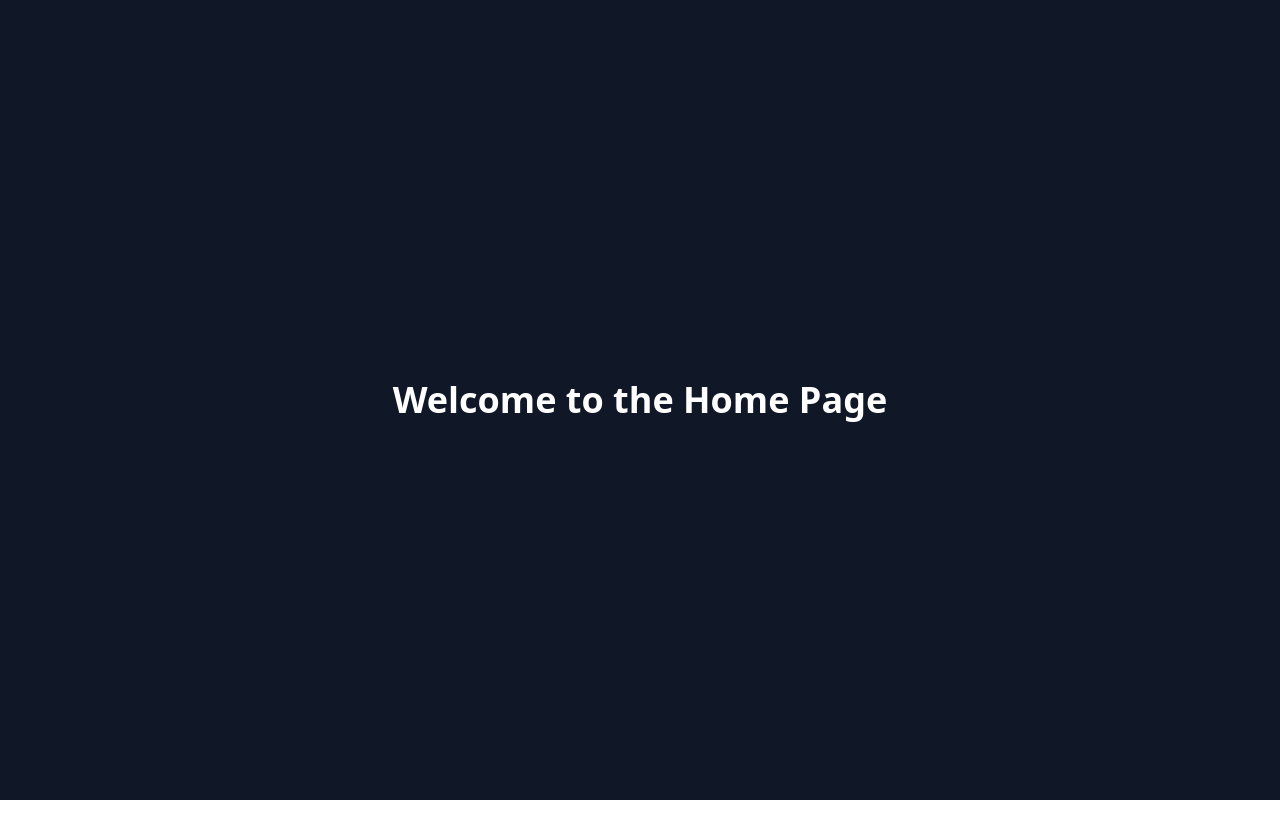
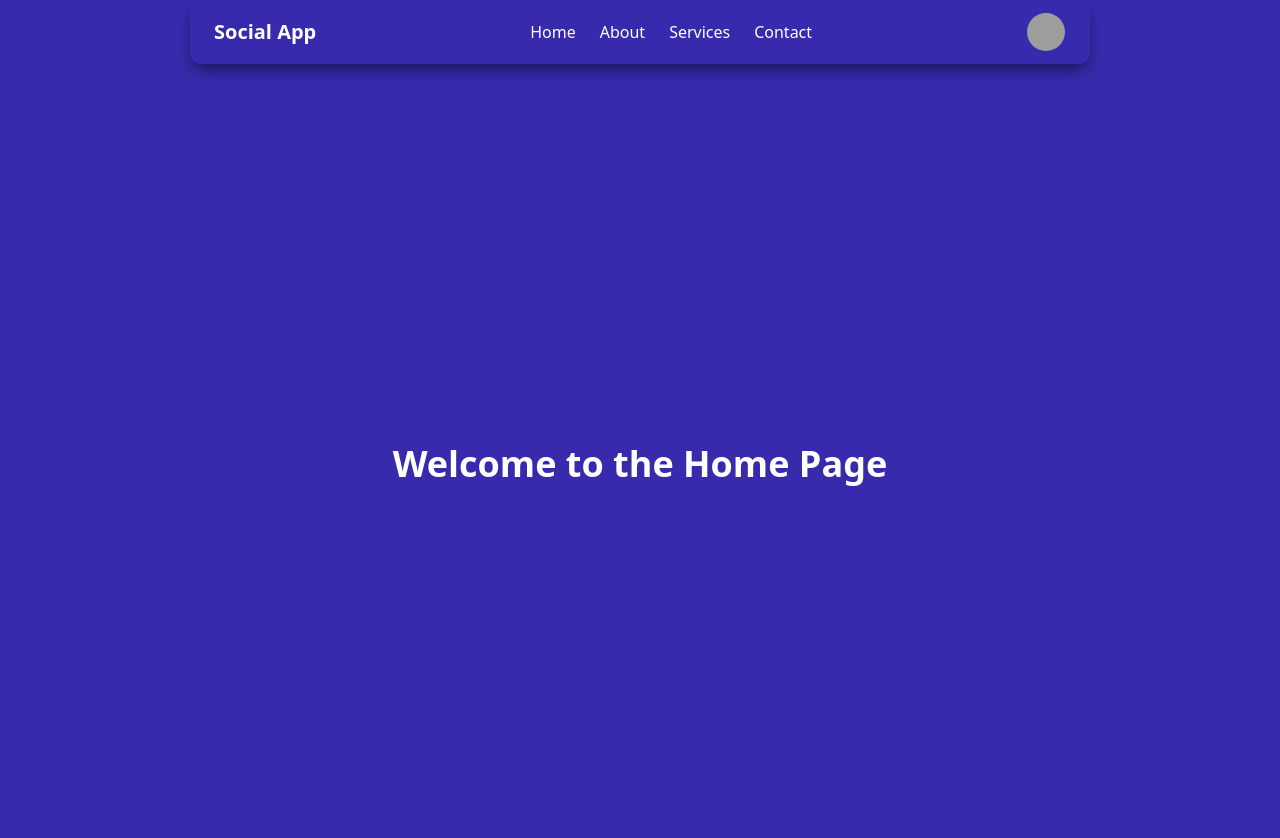
Before and after one commit to Aymansaeed9542/SocialApp, a React (Vite) app: page / in a window 1280 px wide. Shown: the top 838 px of the page. Before the commit the page ends 800 px from the top, so only its background shows below. Built offline with nearby package versions, Linux system fonts and the light colour scheme; grey boxes are pictures that could not be loaded.

Commit message:
Setup routing, responsive navbar, and login page structure

```diff
--- a/package.json
+++ b/package.json
@@ -10,11 +10,15 @@
     "preview": "vite preview"
   },
   "dependencies": {
+    "@fortawesome/fontawesome-free": "^7.0.0",
     "@studio-freight/lenis": "^1.0.42",
     "@tailwindcss/vite": "^4.1.11",
+    "axios": "^1.11.0",
+    "gsap": "^3.13.0",
     "lenis": "^1.3.8",
     "react": "^19.1.1",
     "react-dom": "^19.1.1",
+    "react-router-dom": "^7.8.1",
     "tailwindcss": "^4.1.11"
   },
   "devDependencies": {
@@ -22,6 +26,7 @@
     "@types/react": "^19.1.10",
     "@types/react-dom": "^19.1.7",
     "@vitejs/plugin-react": "^5.0.0",
+    "daisyui": "^5.0.50",
     "eslint": "^9.33.0",
     "eslint-plugin-react-hooks": "^5.2.0",
     "eslint-plugin-react-refresh": "^0.4.20",
--- a/src/App.css
+++ b/src/App.css
@@ -1 +1,2 @@
 @import "tailwindcss";
+@plugin "daisyui";
--- a/src/App.jsx
+++ b/src/App.jsx
@@ -1,11 +1,29 @@
+import { createBrowserRouter, RouterProvider } from 'react-router-dom'
 import './App.css'
 import Home from './Components/home/home.jsx'
+import NotFoundPage from './Components/notFoundPage/notFoundPage.jsx'
+import Login from './Components/login/login.jsx'
+import Register from './Components/register/register.jsx'
+import Layout   from './Components/layout/layout.jsx'
 
 function App() {
+const router =  createBrowserRouter([
+{path : "" , element : <Layout /> , children : [
+  {index : true , element : <Home />},
+  {path : "home" , element : <Home />},
+  {path : "register" , element : <Register />},
+  {path : "login" , element : <Login />},
+  {path : "*" , element : <NotFoundPage />},
+
+
+]}
+])
+
+
 
   return (
     <>
-      <Home />
+      <RouterProvider router={router} />
     </>
   )
 }
--- a/src/Components/home/home.jsx
+++ b/src/Components/home/home.jsx
@@ -2,7 +2,7 @@
 import React from 'react';
 export default function Home() {
   return (
- <div className="min-h-screen bg-gray-900 text-white flex flex-col items-center justify-center space-y-8 p-8">
+ <div className="min-h-screen bg-indigo-800 text-white flex flex-col items-center justify-center space-y-8 p-8">
     <h1 className="text-4xl font-bold">Welcome to the Home Page</h1>
 </div>
 
--- a/src/Components/layout/layout.jsx
+++ b/src/Components/layout/layout.jsx
@@ -1,8 +1,14 @@
 import React from 'react'
+import Home from '../home/home'
+import { Outlet } from 'react-router-dom'
+import AppNavbar from '../navbar/navbar'
 
 const layout = () => {
   return (
-    <div>layout</div>
+    <main className="min-h-screen bg-indigo-800">
+      <AppNavbar />
+      <Outlet />
+    </main>
   )
 }
 
--- /dev/null
+++ b/src/Components/login/login.jsx
@@ -0,0 +1,9 @@
+import React from 'react'
+
+const Login = () => {
+  return (
+    <div>hello from login page</div>
+  )
+}
+
+export default Login
--- a/src/Components/navbar/navbar.jsx
+++ b/src/Components/navbar/navbar.jsx
@@ -1,9 +1,46 @@
-import React from 'react'
+import React from "react";
 
-const navbar = () => {
+const Navbar = () => {
   return (
-    <div>navbar</div>
-  )
-}
+    <nav className="sticky top-0 z-50 bg-indigo-800 mx-auto mt-0 rounded-xl w-[90%] sm:w-[700px] lg:w-[900px]" style={{boxShadow: '0 8px 15px -3px rgba(0, 0, 0, 0.5)'}}>
+      <div className="flex items-center justify-between px-6 h-16">
 
-export default navbar
+        {/* Logo */}
+        <div className="text-white font-bold text-xl">
+          Social App
+        </div>
+
+        {/* Links */}
+        <div className="hidden md:flex space-x-6 text-white">
+          <a href="#" className="hover:text-indigo-300">Home</a>
+          <a href="#" className="hover:text-indigo-300">About</a>
+          <a href="#" className="hover:text-indigo-300">Services</a>
+          <a href="#" className="hover:text-indigo-300">Contact</a>
+        </div>
+
+        {/* Avatar + Dropdown */}
+        <div className="dropdown dropdown-end">
+          <div tabIndex={0} role="button" className="btn btn-ghost btn-circle avatar">
+            <div className="w-10 rounded-full">
+              <img
+                alt="profile"
+                src="https://img.daisyui.com/images/stock/photo-1534528741775-53994a69daeb.webp"
+              />
+            </div>
+          </div>
+          <ul
+            tabIndex={0}
+            className="menu menu-sm dropdown-content rounded-box z-10 mt-3 w-52 p-2 shadow text-white"
+          >
+            <li><a>Profile</a></li>
+            <li><a>Settings</a></li>
+            <li><a>Logout</a></li>
+          </ul>
+        </div>
+
+      </div>
+    </nav>
+  );
+};
+
+export default Navbar;
--- /dev/null
+++ b/src/Components/notFoundPage/notFoundPage.jsx
@@ -0,0 +1,21 @@
+import React from 'react'
+
+const NotFoundPage = () => {
+    return (
+        <main>
+            <div className="max-w-screen-xl mx-auto px-4 flex items-center justify-start h-screen md:px-8">
+                <div className="max-w-lg mx-auto text-center">
+                    <h3 className="text-gray-800 text-4xl font-semibold sm:text-5xl">
+                        Page not found
+                    </h3>
+                    <p className="text-gray-600 mt-3">
+                        Sorry, the page you are looking for could not be found or has been removed.
+                    </p>
+                </div>
+            </div>
+        </main>
+    )
+}
+
+
+export default NotFoundPage;
--- /dev/null
+++ b/src/Components/register/register.jsx
@@ -0,0 +1,9 @@
+import React from 'react'
+
+const Register = () => {
+  return (
+    <div>R</div>
+  )
+}
+
+export default Register
```
Also changed, not shown: 1 other file (tests, documents, lock files or other folders).
